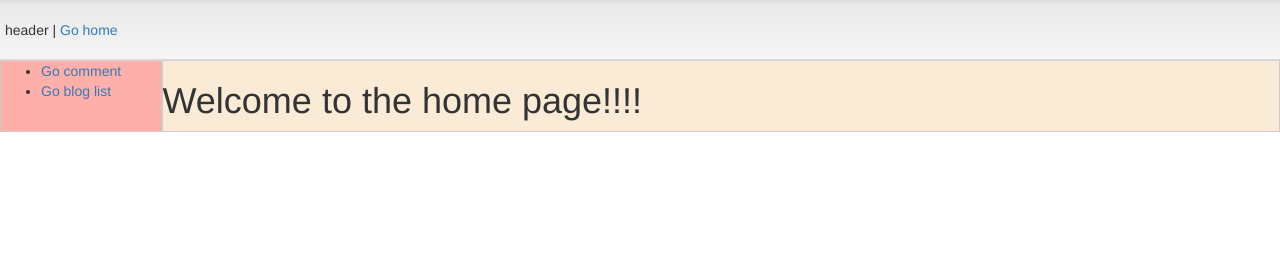
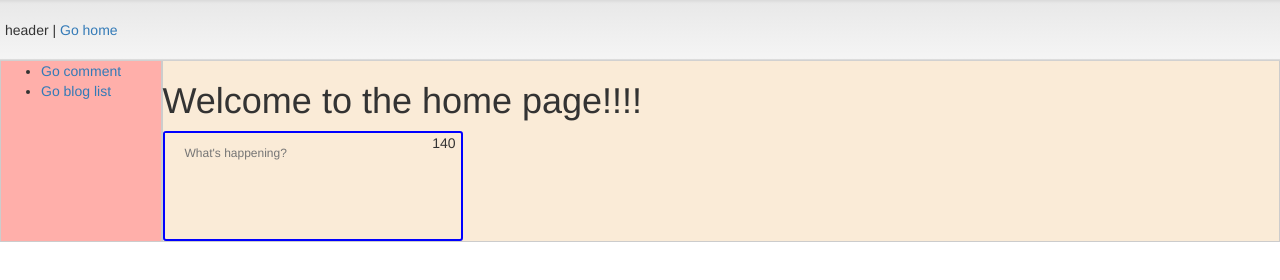
Before and after one commit to josephchu1992/Angular-1.5-, a website: page src/index.html at #!/home in a window 1280 px wide. Drawn offline with nearby package versions, Linux system fonts and the light colour scheme; some packages are replaced by stand-ins of ours.

Commit message:
add comment box in the home page

```diff
--- a/src/templates/home.html
+++ b/src/templates/home.html
@@ -1 +1,2 @@
 <h1>Welcome to the home page!!!!</h1>
+<my-comp></my-comp>
```
